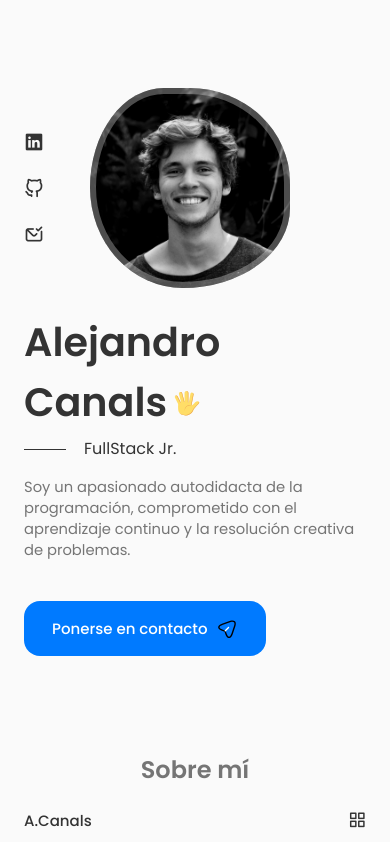
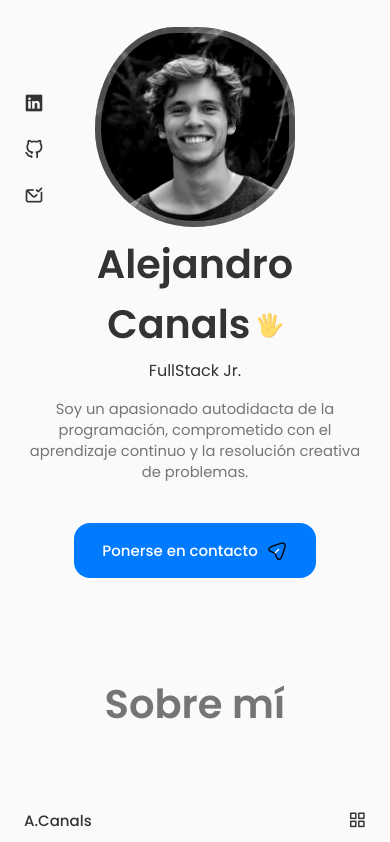
Before and after one commit to AlejandroCanals/PortFolio, a React (Vite) app in the folder Portfolio/: page / in a window 390 px wide. Shown: the top 842 px of the page. Built offline with nearby package versions, Linux system fonts and the light colour scheme.

Commit message:
responsive design

```diff
--- a/Portfolio/src/components/about/about.css
+++ b/Portfolio/src/components/about/about.css
@@ -57,9 +57,6 @@
         row-gap: 2.5rem;
 
     }
-    .about__img{
-        width: 220px;
-    }
 
     .about__box{
         padding: 0.75rem 0.5rem;
--- a/Portfolio/src/components/contact/contact.css
+++ b/Portfolio/src/components/contact/contact.css
@@ -123,7 +123,9 @@
   }
 
   /* For medium devices */
-  @media screen and (max-width:768px) {
+
+
+  @media screen and (max-width:772px) {
     .contact__container{
         grid-template-columns: 1fr;
         row-gap: 3rem;
@@ -136,11 +138,8 @@
     .contact__form{
         margin: 0 auto;
     }
+    .contact__info{
 
-  }
-
-  @media screen and (max-width:576px) {
-    .contact__info{
         grid-template-columns: 1fr;
     }
 
--- a/Portfolio/src/components/home/home.css
+++ b/Portfolio/src/components/home/home.css
@@ -158,6 +158,7 @@
         height: 250px;
         box-shadow: inset 0 0 0 8px rgba(255, 255, 255, 0.3);
 
+
     }
 
     .home__scroll{
@@ -168,17 +169,31 @@
   /* For medium devices */
   @media screen and (max-width:768px) {
     .home__content{
-        grid-template-columns: 0.5fr 3fr;
+        grid-template-columns: 1.4fr 3fr;
         padding-top: 3.5rem;
+        text-align: center;
 
     }
 
+
+    .home__subtitle{
+       padding-left: 0;
+    }
+    .home__subtitle::before{
+        width: 0;
+    }
     .home__img{
         order: initial;
-        justify-self: initial;
         box-shadow: inset 0 0 0 6px rgba(255, 255, 255, 0.3);
         width: 200px;
         height: 200px;
+        position: absolute;
+        top: 15%;
+        left: 50%;
+        transform: translate(-50%, -50%);
+
+
+
 
     }
 
--- a/Portfolio/src/components/projects/Projects.jsx
+++ b/Portfolio/src/components/projects/Projects.jsx
@@ -19,7 +19,7 @@ function Projects() {
       <div className="projects__container container grid">
         <div className="projects__content">
           <div>
-            <h3 className="projects__title">Gestor de Reparaciones</h3>
+            <h3 className="projects__title">Gestor Reparaciones</h3>
           </div>
 
           <a href="https://repaircrm.netlify.app/">
@@ -110,7 +110,7 @@ function Projects() {
             <img
               className="projects__img"
               src={MultitareaImg}
-              style={{ height: "191px" }}
+
               alt=""
             ></img>
           </a>
@@ -188,7 +188,6 @@ function Projects() {
             <img
               className="projects__img"
               src={BienesRaices}
-              style={{ height: "191px" }}
               alt=""
             ></img>
           </a>
--- a/Portfolio/src/components/projects/projects.css
+++ b/Portfolio/src/components/projects/projects.css
@@ -1,18 +1,16 @@
-.projects__container{
-    grid-template-columns: repeat(3,400px);
+.projects__container {
+    grid-template-columns: repeat(3, 400px);
     justify-content: center;
     column-gap: 1.8rem;
     text-align: center;
 
 
-
-
 }
 
-.projects__content{
+.projects__content {
     position: relative;
-    border: 1px solid rgba(0, 0, 0, 0,1);
-    background-color:var(--body-color);
+    border: 1px solid rgba(0, 0, 0, 0, 1);
+    background-color: var(--body-color);
     padding: 1rem;
     margin-top: 1rem;
 
@@ -25,29 +23,31 @@
     margin-bottom: var(--mb-1);
 }
 */
-.projects__title{
+.projects__title {
     font-size: var(--h3-font-size);
     font-weight: var(--font-medium);
     margin-top: var(--mb-1);
-    background-color:#639fff;
+    background-color: #639fff;
     color: var(--container-color);
     text-align: center;
-    border-radius: 10px 10px 0px 0px ;
+    border-radius: 10px 10px 0px 0px;
 }
 
-.projects__img{
-    border-radius: 0px 0px 10px 10px ;
+.projects__img {
+    border-radius: 0px 0px 10px 10px;
 }
-.projects__description{
+
+.projects__description {
     color: var(--title-color-blue);
 
 }
-.projects__description:hover{
+
+.projects__description:hover {
     cursor: pointer;
 }
 
 
-.projects__button{
+.projects__button {
     color: var(--title-color);
     font-size: var(--small-font-size);
     display: inline-flex;
@@ -56,16 +56,16 @@
     cursor: pointer;
 }
 
-.projects__button-icon{
+.projects__button-icon {
     font-size: 1rem;
     transition: 0.3s;
 }
 
-.projects__button:hover .projects__button-icon{
+.projects__button:hover .projects__button-icon {
     transform: translateX(00.25rem);
 }
 
-.projects__modal{
+.projects__modal {
     position: fixed;
     top: 0;
     left: 0;
@@ -82,7 +82,7 @@
     transition: 0.3s;
 }
 
-.projects__modal-content{
+.projects__modal-content {
     width: 550px;
     position: relative;
     background-color: var(--container-color);
@@ -101,9 +101,9 @@
 }
 
 
-.projects__modal-close{
+.projects__modal-close {
     position: absolute;
-    top:1.5rem;
+    top: 1.5rem;
     right: 1.5rem;
     font-size: 1.5rem;
     color: var(--title-color);
@@ -112,43 +112,43 @@
 }
 
 .projects__modal-title,
-.projects__modal-description{
+.projects__modal-description {
     text-align: center;
 }
 
 
-.projects__modal-title{
+.projects__modal-title {
     font-size: var(--h3-font-size);
     font-weight: var(--font-medium);
     margin-bottom: var(--mb-1);
 }
 
-.projects__modal-description{
+.projects__modal-description {
     font-size: var(--small-font-size);
     padding: 0 3.5rem;
-    margin-bottom: var(--mb-2) ;
+    margin-bottom: var(--mb-2);
 
 }
 
-.projects__modal-service{
+.projects__modal-service {
     display: flex;
     align-items: center;
     column-gap: .5rem;
 }
 
-.projects__modal-icon{
+.projects__modal-icon {
     color: var(--title-color);
     font-size: 1.1rem;
 }
 
-.projects__modal-info{
-    font-size:var(--small-font-size)
+.projects__modal-info {
+    font-size: var(--small-font-size)
 }
 
 
 /* Active Modal */
 
-.active-modal{
+.active-modal {
     opacity: 1;
     visibility: visible;
 }
@@ -157,24 +157,55 @@
 
 /* For large devices */
 
+@media screen and (max-width:1240px) {
+    .projects__container {
+        grid-template-columns: repeat(3, 300px);
+
+
+
+    }
+
+}
+
 @media screen and (max-width:992px) {
-    .projects__container{
-        grid-template-columns: repeat(3,218px);
+    .projects__container {
+        display: block;
+
+    }
+
+    .projects__content {
+        padding: 0rem 5rem;
+        margin-top: 50px;
+
+    }
+
+    .section__title {
+        font-size: 40px;
+    }
+
+    .projects__title {
+        font-size: 23px;
+    }
+
+    .projects__description {
+        font-size: 20px;
+
+
     }
 }
 
 /* For medium devices */
 @media screen and (max-width:768px) {
-    .projects__container{
-        grid-template-columns: repeat(2,1fr);
+    .projects__container {
+        grid-template-columns: repeat(2, 1fr);
     }
 
-    .projects__content{
-        padding: 3.5rem 0.5rem 1.25rem 1.5rem;
+    .projects__content {
+        padding: 0 2rem;
 
     }
 
-    .projects__icon{
+    .projects__icon {
         font-size: 1.5rem;
 
     }
@@ -182,22 +213,22 @@
 }
 
 @media screen and (max-width:576px) {
-    .projects__modal-content{
+    .projects__modal-content {
         padding: 4.5rem 1.5rem 2.5rem;
     }
 
-    .projects__modal-description{
+    .projects__modal-description {
         padding: 0;
     }
 }
 
 /* For small devices */
 @media screen and (max-width:350px) {
-    .projects__container{
+    .projects__container {
         grid-template-columns: max-content;
     }
 
-    .projects__content{
+    .projects__content {
         padding-right: 6rem;
     }
 
--- a/Portfolio/src/components/qualification/qualification.css
+++ b/Portfolio/src/components/qualification/qualification.css
@@ -98,7 +98,12 @@
 
 
 
-  @media screen and (max-width:576px) {
+
+  @media screen and (max-width:800px) {
+    .qualification__data{
+        width: 600px;
+        margin-left: 20rem;
+    }
     .qualification__sections{
         grid-template-columns: initial;
     }
@@ -107,10 +112,18 @@
     }
   }
 
+  @media screen and (max-width:600px) {
+    .qualification__data{
+        width: 400px;
+        margin-left: 28rem;
+    }
+  }
   /* For small devices */
   @media screen and (max-width:350px) {
     .qualification__data{
-        grid-area: 0.5rem;
+        grid-area: 0.2rem;
     }
 
+
+
   }
--- a/Portfolio/src/components/skills/skills.css
+++ b/Portfolio/src/components/skills/skills.css
@@ -81,21 +81,15 @@
 
 /* For large devices */
 
-@media screen and (max-width:992px) {
+
+
+  /* For medium devices */
+  @media screen and (max-width:768px) {
     .skills__container{
         grid-template-columns: max-content;
         row-gap: 2rem;
-    }
-
-    .skills__container__otras{
-
 
     }
-
-  }
-
-  /* For medium devices */
-  @media screen and (max-width:768px) {
 
 
     .skills__content{
```
Lines whose indentation alone changed are shown as unchanged.
